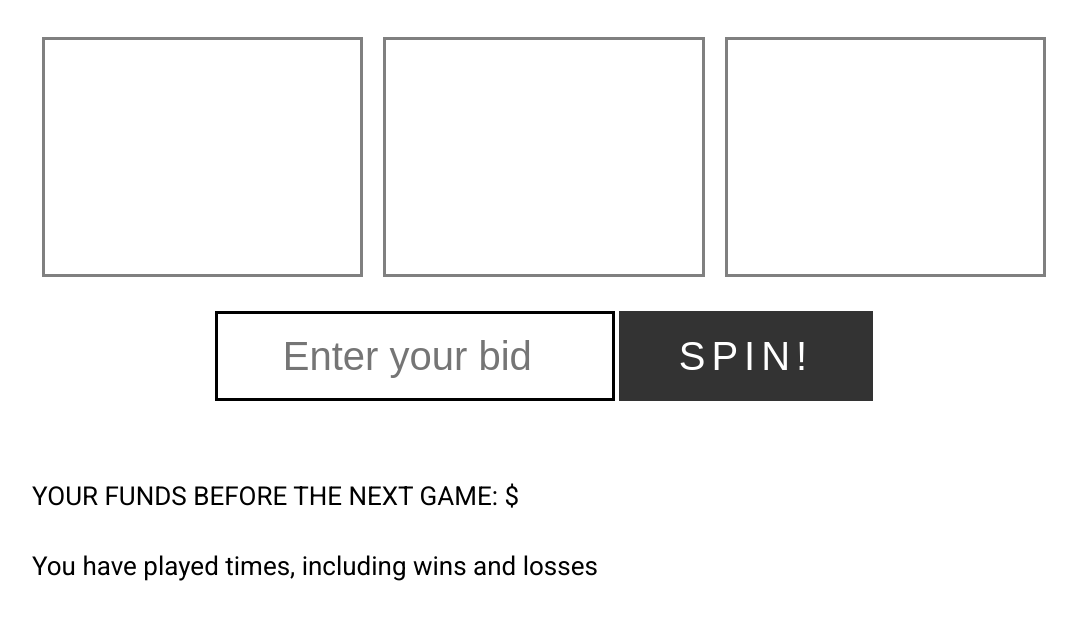
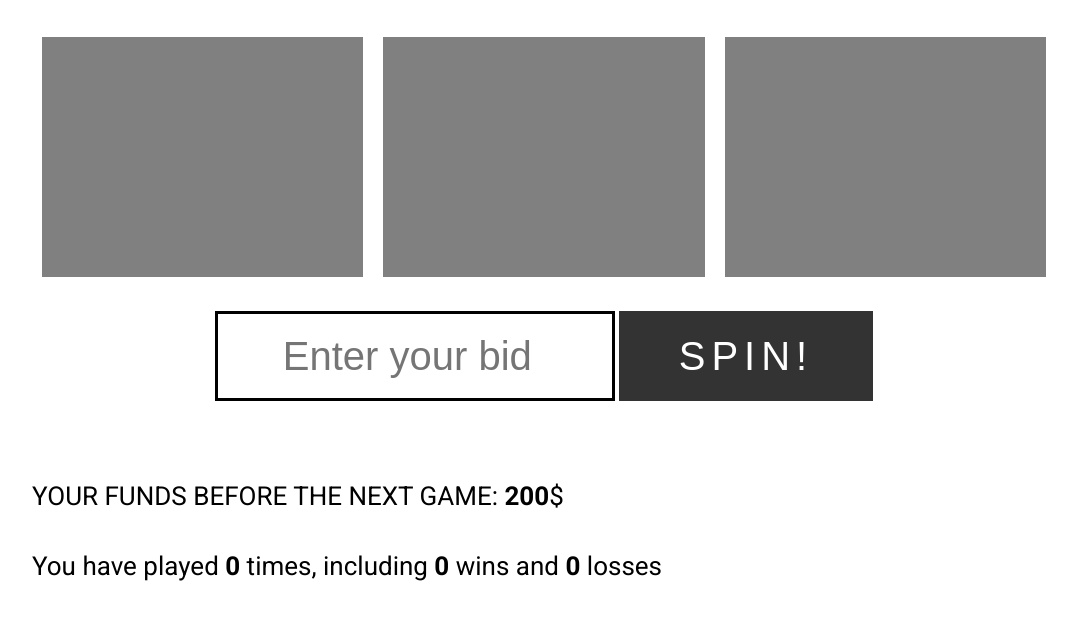
Before and after one commit to DorianKita/slot_machine_game, a plain HTML site: page index.html in a window 1280 px wide. Shown: the part 81-700 px from the top of the page, without its empty margins (96-1173 px from the left). Drawn offline with Linux system fonts and the light colour scheme.

Commit message:
created render method with default values

```diff
--- a/Game.js
+++ b/Game.js
@@ -5,9 +5,9 @@ class Game {
 
         document.getElementById("start").addEventListener("click", this.startGame);
         this.spanWallet = document.querySelector(".panel span.wallet");
-        this.boards = document.querySelectorAll("div.color");
+        this.boards = [...document.querySelectorAll("div.color")];
         this.inputBid = document.getElementById("bid");
-        this.spanResukt = document.querySelector(".score span.result");
+        this.spanResult = document.querySelector(".score span.result");
         this.spanGames = document.querySelector(".score span.number");
         this.spanWins = document.querySelector(".score span.win");
         this.spanLosses = document.querySelector(".score span.loss");
@@ -15,13 +15,24 @@ class Game {
         this.render();
     };
 
-    render() {
+    render(colors = ["grey", "grey", "grey"], money = this.wallet.getWalletValue(), result = "", stats = [0, 0, 0], bid = 0, wonMoney = 0) {
+        this.boards.forEach((board, index) => {
+            board.style.backgroundColor = colors[index];
+        });
 
+        this.spanWallet.textContent = money;
+        if (result) {
+            result = `You won ${wonMoney}`;
+        } else if (!result && result !== "") {
+            result = `You lost ${bid}`;
+        }
+        this.spanResult.textContent = result;
+        this.spanGames.textContent = stats[0];
+        this.spanWins.textContent = stats[1];
+        this.spanLosses.textContent = stats[2];
     };
 
     startGame() {
 
     };
 };
-
-const game = new Game(200);
--- a/main.js
+++ b/main.js
@@ -0,0 +1 @@
+const game = new Game(200);
```
Also changed, not shown: index.html (+2 -2 lines).
